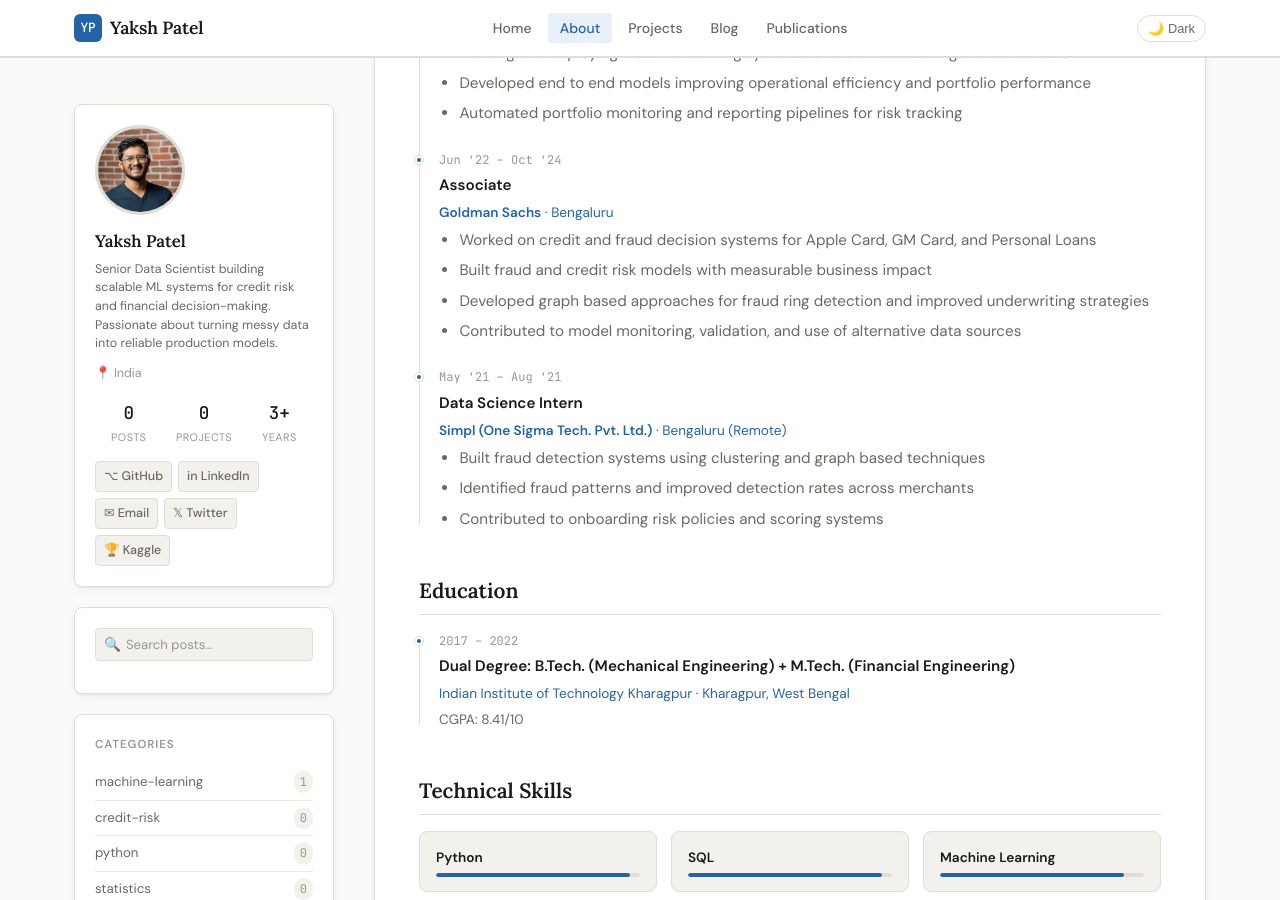
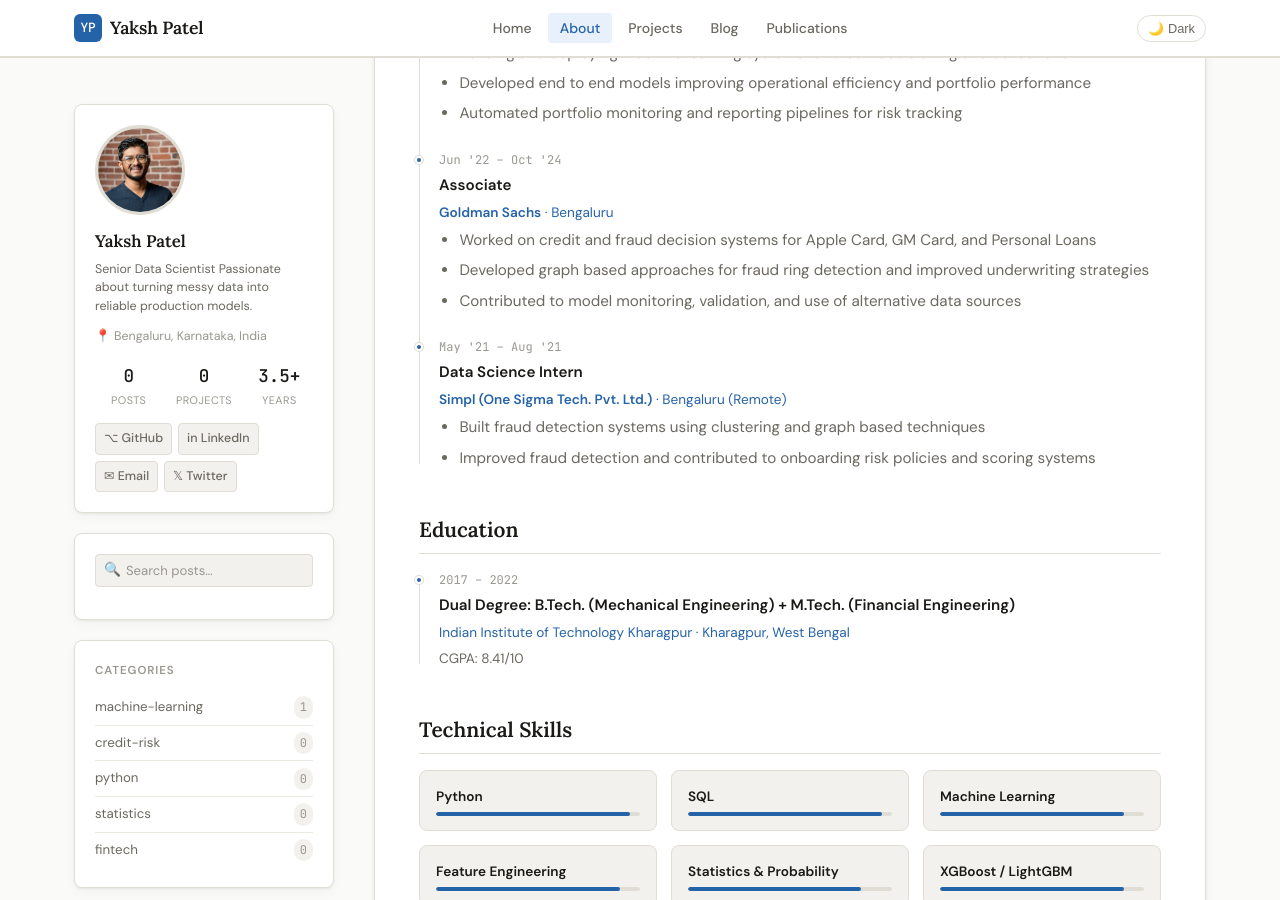
Before and after one commit to Yaksh-Patel/Yaksh-Patel.github.io, a Jekyll site: the page built from about/index.md, in a window 1280 px wide and 900 px high, scrolled down 797 px. Built offline with Jekyll 4.4.1, drawn with Linux system fonts in a browser that asks for light colours.

Commit message:
updated home and about pages v2

```diff
--- a/_config.yml
+++ b/_config.yml
@@ -13,16 +13,15 @@
 author:
   name: "Yaksh Patel"
   bio: >
-    Senior Data Scientist building scalable ML systems for credit risk
-    and financial decision-making. Passionate about turning messy data
-    into reliable production models.
-  location: "India"
+    Senior Data Scientist
+    Passionate about turning messy data into reliable production models.
+  location: "Bengaluru, Karnataka, India"
   avatar: "/assets/images/avatar.jpg"   # Replace with your photo
   email: "yaksh.10.patel@gmail.com"               # Replace with your email
   github: "Yaksh-Patel"
   linkedin: "yvkpatel"               # LinkedIn username only
   twitter: "TheYakshPatel"                           # Twitter/X handle (leave blank to hide)
-  kaggle: ""                            # Kaggle username (leave blank to hide)
+  # kaggle: ""                            # Kaggle username (leave blank to hide)
 
 # ----- URLS -----
 baseurl: ""          # Keep empty for username.github.io sites
@@ -48,7 +47,7 @@
 stats:
   posts: 0
   projects: 0
-  years_experience: 3
+  years_experience: 3.5
 
 # ----- SIDEBAR CATEGORIES -----
 # These are content categories shown in the left sidebar
--- a/about/index.md
+++ b/about/index.md
@@ -58,7 +58,6 @@
       <div class="tl-desc">
         <ul>
           <li>Worked on credit and fraud decision systems for Apple Card, GM Card, and Personal Loans</li>
-          <li>Built fraud and credit risk models with measurable business impact</li>
           <li>Developed graph based approaches for fraud ring detection and improved underwriting strategies</li>
           <li>Contributed to model monitoring, validation, and use of alternative data sources</li>
         </ul>
@@ -72,8 +71,7 @@
       <div class="tl-desc">
         <ul>
           <li>Built fraud detection systems using clustering and graph based techniques</li>
-          <li>Identified fraud patterns and improved detection rates across merchants</li>
-          <li>Contributed to onboarding risk policies and scoring systems</li>
+          <li>Improved fraud detection and contributed to onboarding risk policies and scoring systems</li>
         </ul>
       </div>
     </div>
```
